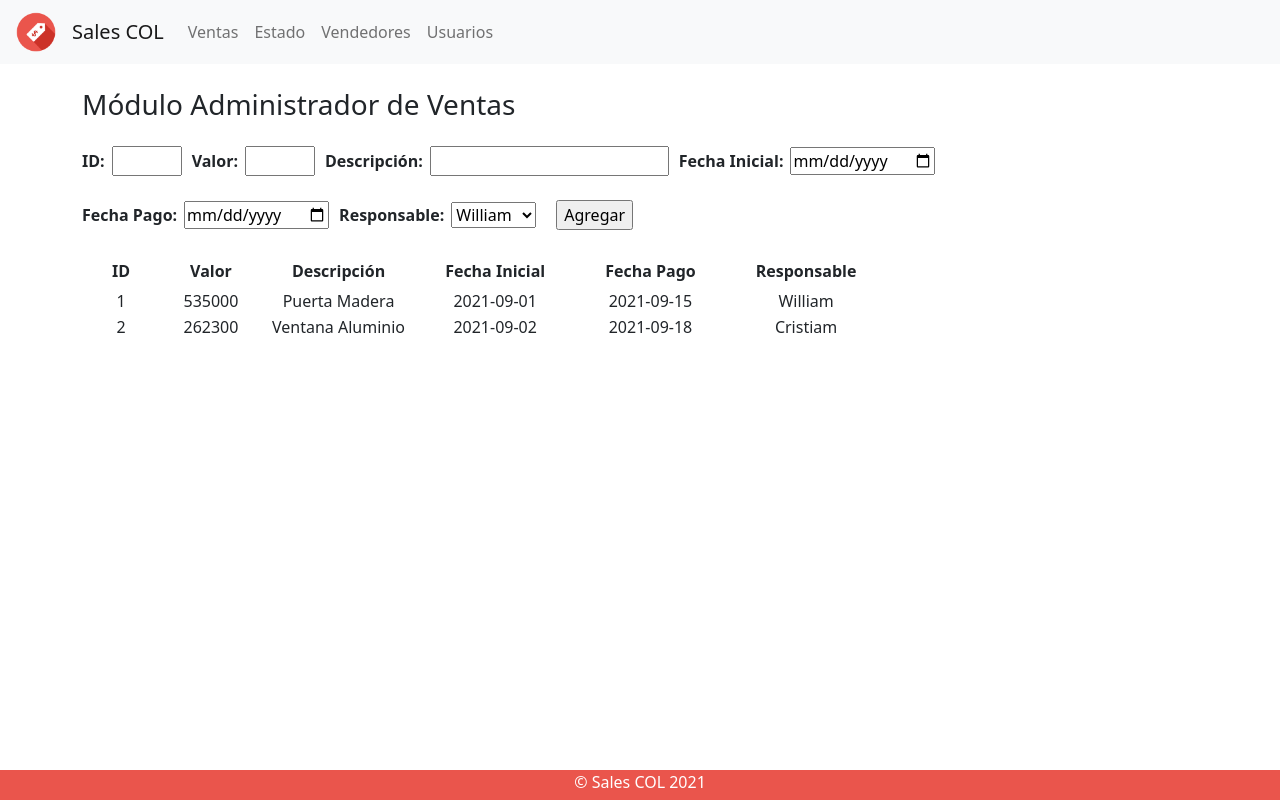
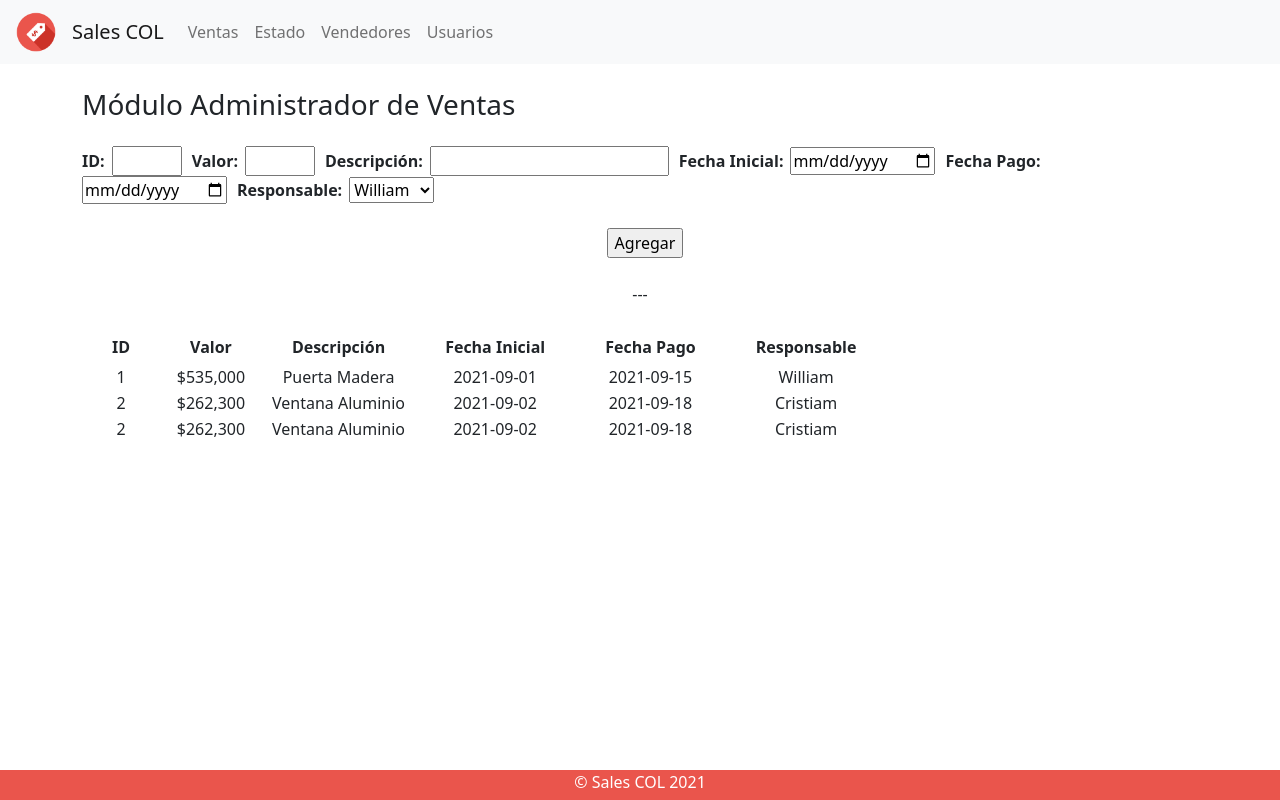
Before and after one commit to crixtiam/devops_team, a React (Create React App) app in the folder frontend/: page /ventas in a window 1280 px wide. Built offline with nearby package versions, Linux system fonts and the light colour scheme; data requests are answered from the project's data file.

Commit message:
Formato Moneda

```diff
--- a/frontend/db.json
+++ b/frontend/db.json
@@ -15,6 +15,14 @@
       "fechaInicial": "2021-09-02",
       "fechaPago": "2021-09-18",
       "responsable": "Cristiam"
+    },
+    {
+      "id": 2,
+      "valor": 262300,
+      "descripcion": "Ventana Aluminio",
+      "fechaInicial": "2021-09-02",
+      "fechaPago": "2021-09-18",
+      "responsable": "Cristiam"
     }
   ]
 }
--- a/frontend/src/Components/Ventas.jsx
+++ b/frontend/src/Components/Ventas.jsx
@@ -4,6 +4,11 @@ const Ventas = ({ ventas }) => {
   useEffect(() => {
     document.title = "Ventas";
   }, []);
+
+  function currencyFormat(num) {
+    return "$" + num.toFixed(0).replace(/(\d)(?=(\d{3})+(?!\d))/g, "$1,");
+  }
+
   return (
     <div className="container mt-4">
       <h3>Módulo Administrador de Ventas</h3>
@@ -21,8 +26,6 @@ const Ventas = ({ ventas }) => {
           id="fechaInicial"
           style={{ width: "145px" }}
         />
-        <br />
-        <br />
         <label htmlFor="fechaPago">Fecha Pago: </label>
         <input
           type="date"
@@ -35,7 +38,13 @@ const Ventas = ({ ventas }) => {
           <option value="William">William</option>
           <option value="Cristiam">Cristiam</option>
         </select>
-        <input type="submit" value="Agregar" style={{ marginLeft: "20px" }} />
+        <br />
+        <div className="mt-4" style={{ textAlign: "center" }}>
+          <input type="submit" value="Agregar" style={{ marginLeft: "20px" }} />
+          <br />
+          <br />
+          ---
+        </div>
       </form>
       <table className="mt-4">
         <tr>
@@ -49,7 +58,7 @@ const Ventas = ({ ventas }) => {
         {ventas.map((venta) => (
           <tr>
             <td>{venta.id}</td>
-            <td>{venta.valor}</td>
+            <td>{currencyFormat(venta.valor)}</td>
             <td>{venta.descripcion}</td>
             <td>{venta.fechaInicial}</td>
             <td>{venta.fechaPago}</td>
```
